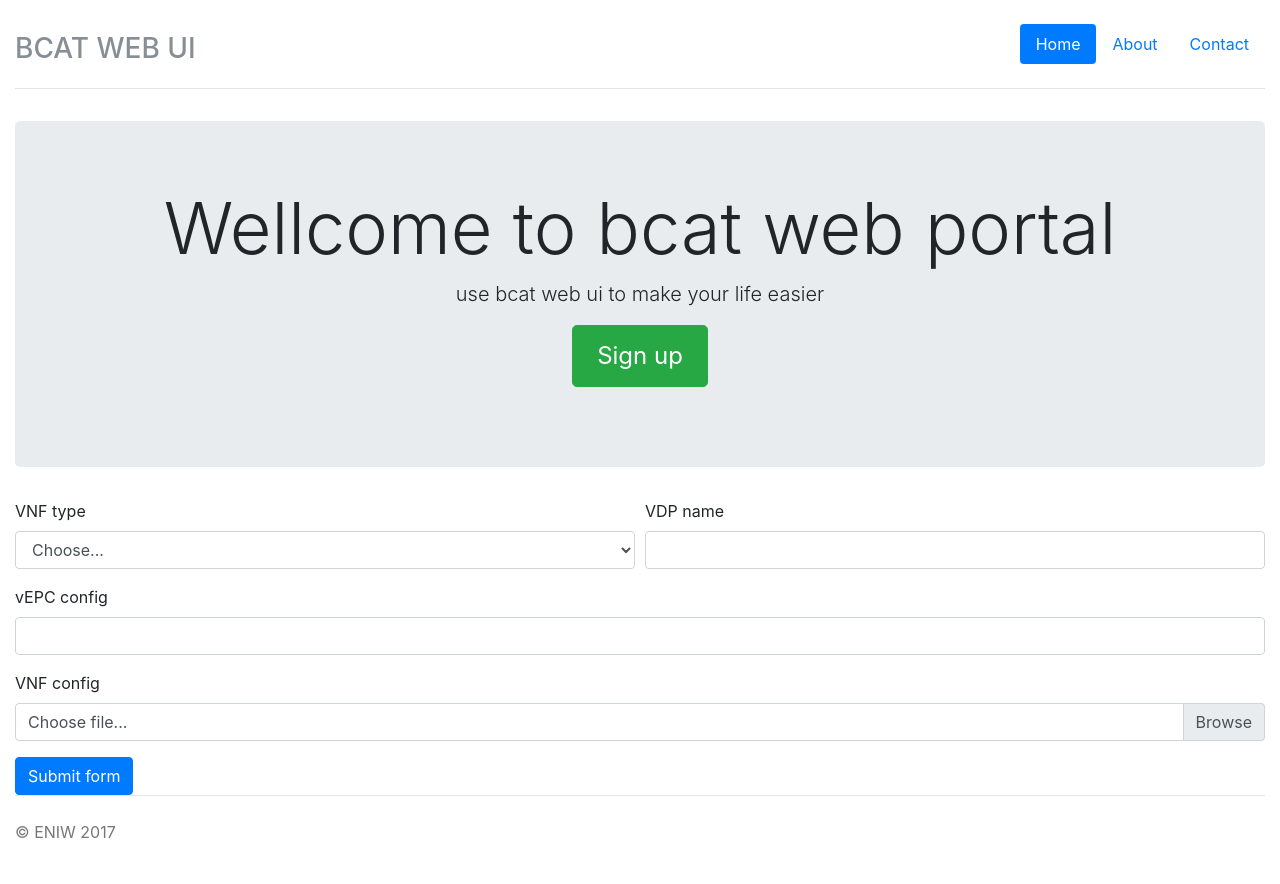
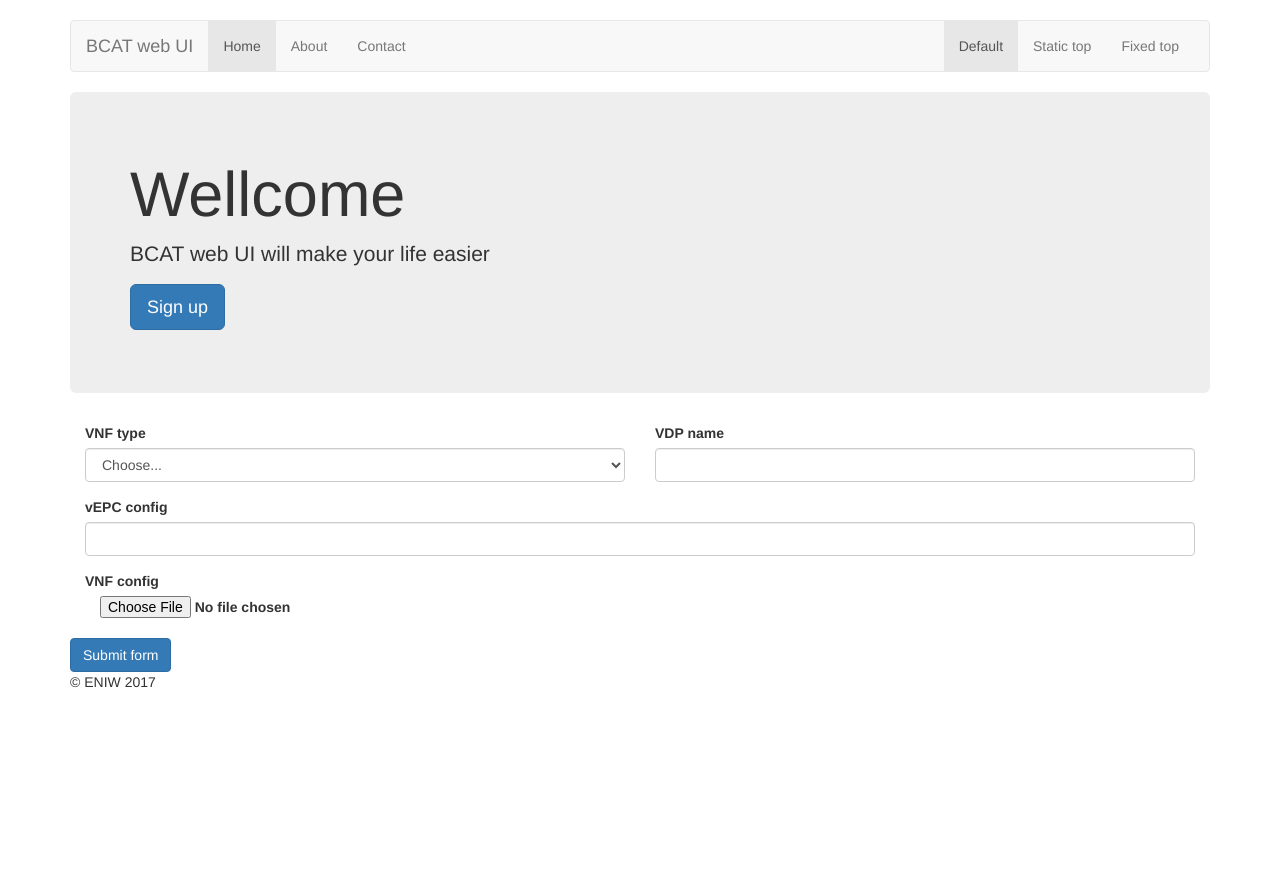
Before and after one commit to ASaiun/ui_demo, a Flask app: page / in a window 1280 px wide. After the commit the page ends 688 px from the top, so only its background shows below. Run offline with Flask 2, Linux system fonts and the light colour scheme; some libraries are stand-ins or nearby versions.

Commit message:
update new base template

```diff
--- /dev/null
+++ b/app/static/styles/navbar.css
@@ -0,0 +1,8 @@
+body {
+      padding-top: 20px;
+        padding-bottom: 20px;
+    }
+
+    .navbar {
+          margin-bottom: 20px;
+      }
--- a/app/templates/base.html
+++ b/app/templates/base.html
@@ -1,43 +1,60 @@
 {% extends "bootstrap/base.html" %}
-<html>
+
+{% block title %}BCAT web UI{%endblock %}
 
 {% block head %}
-  {{super()}}
-  <meta charset="utf-8">
-  <meta name="viewport" content="width=device-width, initial-scale=1, shrink-to-fit=no">
-  <meta name="description" content="">
-  <meta name="author" content="">
-  <link rel="icon" href="../../../../favicon.ico">
-  <title>{%block title %}BCAT WEB UI{%endblock %}</title>
-  <link rel= "stylesheet" type= "text/css" href= "{{ url_for('static',filename='styles/bootstrap.min.css') }}">
-  <link rel= "stylesheet" type= "text/css" href= "{{ url_for('static',filename='styles/narrow-jumbotron.css') }}">
-
-  <link rel="stylesheet" href="https://cdn.bootcss.com/bootstrap/3.3.7/css/bootstrap.min.css">
-  <link rel="stylesheet" href="https://cdn.bootcss.com/bootstrap/3.3.7/css/bootstrap-theme.min.css">
-
-  <script src="http://cdn.static.runoob.com/libs/jquery/2.1.1/jquery.min.js"></script>
-  <script src="http://cdn.static.runoob.com/libs/bootstrap/3.3.7/js/bootstrap.min.js"></script>
-{% endblock %}
-
-{%block body %}
-    <div class="container">
-     <header class="header clearfix">
-        <nav>
-          <ul class="nav nav-pills float-right">
-            <li class="nav-item">
-              <a class="nav-link active" href="#">Home <span class="sr-only">(current)</span></a>
-            </li>
-            <li class="nav-item">
-              <a class="nav-link" href="#">About</a>
-            </li>
-            <li class="nav-item">
-              <a class="nav-link" href="#">Contact</a>
-            </li>
-          </ul>
-        </nav>
-        <h3 class="text-muted">BCAT WEB UI</h3>
-      </header>
-    </div> <!-- /container -->
+<!-- Bootstrap core CSS -->
+<link rel="stylesheet" href="https://cdn.bootcss.com/bootstrap/3.3.7/css/bootstrap.min.css">
+<!-- Custom styles for this template -->
+<link href="navbar.css" rel="stylesheet">
 {%endblock %}
 
-</html>
+{% block body %}
+<div class="container">
+    <!-- Static navbar -->
+    <nav class="navbar navbar-default">
+        <div class="container-fluid">
+            <div class="navbar-header">
+                <button type="button" class="navbar-toggle collapsed" data-toggle="collapse" data-target="#navbar" aria-expanded="false" aria-controls="navbar">
+                    <span class="sr-only">Toggle navigation</span>
+                    <span class="icon-bar"></span>
+                    <span class="icon-bar"></span>
+                    <span class="icon-bar"></span>
+                </button>
+                <a class="navbar-brand" href="#">BCAT web UI</a>
+            </div>
+            <div id="navbar" class="navbar-collapse collapse">
+                <ul class="nav navbar-nav">
+                    <li class="active"><a href="#">Home</a></li>
+                    <li><a href="#">About</a></li>
+                    <li><a href="#">Contact</a></li>
+                    <!--               <li class="dropdown">
+                <a href="#" class="dropdown-toggle" data-toggle="dropdown" role="button" aria-haspopup="true" aria-expanded="false">Dropdown <span class="caret"></span></a>
+                <ul class="dropdown-menu">
+                  <li><a href="#">Action</a></li>
+                  <li><a href="#">Another action</a></li>
+                  <li><a href="#">Something else here</a></li>
+                  <li role="separator" class="divider"></li>
+                  <li class="dropdown-header">Nav header</li>
+                  <li><a href="#">Separated link</a></li>
+                  <li><a href="#">One more separated link</a></li>
+                </ul>
+              </li> -->
+                </ul>
+                <ul class="nav navbar-nav navbar-right">
+                    <li class="active"><a href="/admin">Default <span class="sr-only">(current)</span></a></li>
+                    <li><a href="../navbar-static-top/">Static top</a></li>
+                    <li><a href="../navbar-fixed-top/">Fixed top</a></li>
+                </ul>
+            </div>
+            <!--/.nav-collapse -->
+        </div>
+        <!--/.container-fluid -->
+    </nav>
+    {% block content %} {%endblock %}
+    <footer class="footer">
+        <p>&copy; ENIW 2017</p>
+    </footer>
+</div>
+<!-- /container -->
+{%endblock %}
--- a/app/templates/index.html
+++ b/app/templates/index.html
@@ -1,40 +1,16 @@
-<!doctype html>
-<html lang="en">
+{% extends "base.html" %}
 
-<head>
-    <meta charset="utf-8">
-    <meta name="viewport" content="width=device-width, initial-scale=1, shrink-to-fit=no">
-    <meta name="description" content="">
-    <meta name="author" content="">
-    <link rel="icon" href="../../../../favicon.ico">
-    <title>BCAT WEB UI</title>
-    <link rel="stylesheet" type="text/css" href="{{ url_for('static',filename='styles/bootstrap.min.css') }}">
-    <link rel="stylesheet" type="text/css" href="{{ url_for('static',filename='styles/narrow-jumbotron.css') }}">
-</head>
+{% block title %}Index{%endblock %}
 
-<body>
-    <div class="container">
-        <header class="header clearfix">
-            <nav>
-                <ul class="nav nav-pills float-right">
-                    <li class="nav-item">
-                        <a class="nav-link active" href="#">Home <span class="sr-only">(current)</span></a>
-                    </li>
-                    <li class="nav-item">
-                        <a class="nav-link" href="#">About</a>
-                    </li>
-                    <li class="nav-item">
-                        <a class="nav-link" href="#">Contact</a>
-                    </li>
-                </ul>
-            </nav>
-            <h3 class="text-muted">BCAT WEB UI</h3>
-        </header>
+{% block content %}
+{{super()}}
 <main role="main">
     <div class="jumbotron">
-                <h2 class="display-3">Wellcome to bcat web portal</h2>
-                <p class="lead">use bcat web ui to make your life easier</p>
-                <p><a class="btn btn-lg btn-success" href="#" role="button">Sign up</a></p>
+        <h1>Wellcome </h1>
+        <p>BCAT web UI will make your life easier</p>
+        <p>
+            <a class="btn btn-lg btn-primary" href="../../components/#navbar" role="button">Sign up</a>
+        </p>
     </div>
     <form>
         <div class="form-row">
@@ -53,14 +29,12 @@
                 <input type="text" class="form-control" id="inputZip">
             </div>
         </div>
-
         <div class="form-row">
             <div class="form-group col-md-12">
                 <label for="inputZip">vEPC config</label>
                 <input type="text" class="form-control" id="inputZip">
             </div>
         </div>
-
         <div class="form-row">
             <div class="form-group col-md-12">
                 <label for="file2">VNF config</label>
@@ -73,11 +47,4 @@
         <button class="btn btn-primary" type="submit">Submit form</button>
     </form>
 </main>
-        <footer class="footer">
-            <p>&copy; ENIW 2017</p>
-        </footer>
-    </div>
-    <!-- /container -->
-</body>
-
-</html>
+{%endblock %}
```
Also changed, not shown: app/templates/infoReview.html (+9 -2 lines). Lines whose indentation alone changed are shown as unchanged.
